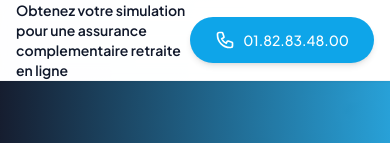
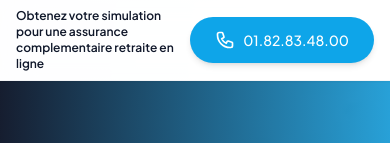
Before and after one commit to ELMACHHOUNE/projet-assurance-v3, a plain HTML site: page index.html in a window 390 px wide. Shown: the top 143 px of the page. Drawn offline with nearby package versions, Linux system fonts and the light colour scheme.

Commit message:
Update index.html: Adjust heading size for better responsiveness and readability on smaller screens.

```diff
--- a/index.html
+++ b/index.html
@@ -169,7 +169,7 @@
         <div class="flex justify-between items-center h-20">
           <!-- Title -->
           <div class="flex items-center">
-            <h1 class="text-sm sm:text-base font-semibold text-primary">
+            <h1 class="text-xs sm:text-base font-semibold text-primary">
               <span class="typing-text"></span
               ><span class="typing-cursor">|</span>
             </h1>
```
